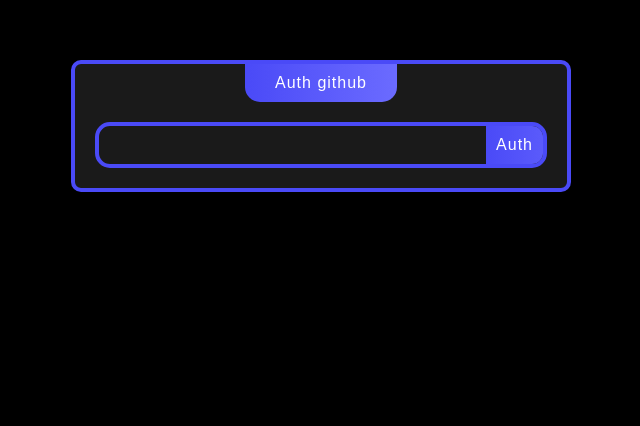
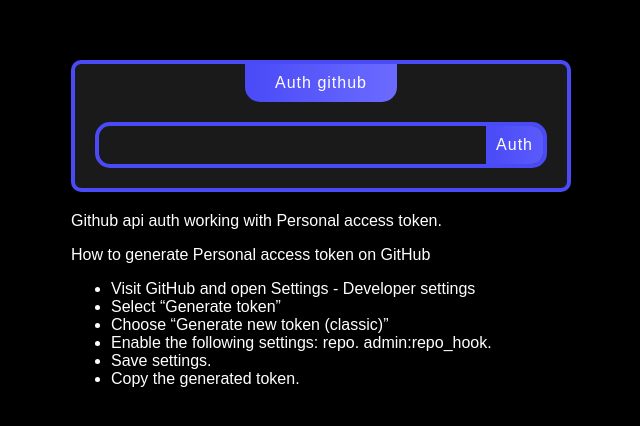
Before and after one commit to InikonZS/ghubviewer, a React app: page / in a window 1280 px wide. Shown: the part 170-596 px from the top of the page, without its empty margins (319-959 px from the left). Built offline with nearby package versions, Linux system fonts and the light colour scheme.

Commit message:
github help

```diff
--- a/src/components/authPage/AuthPage.tsx
+++ b/src/components/authPage/AuthPage.tsx
@@ -32,6 +32,18 @@
                     <button className="AuthPage_submit" type="submit">Auth</button>
                 </form>
             </div>
+            <div className="AuthPage_help">
+                <p>Github api auth working with Personal access token.</p>
+                <p>How to generate Personal access token on GitHub</p>
+                <ul>
+                    <li>Visit GitHub and open Settings - Developer settings</li>
+                    <li>Select “Generate token”</li>
+                    <li>Choose “Generate new token (classic)”</li>
+                    <li>Enable the following settings: repo. admin:repo_hook.</li>
+                    <li>Save settings.</li>
+                    <li>Copy the generated token.</li>
+                </ul>
+            </div>
         </div>
     </div>
 }
```
